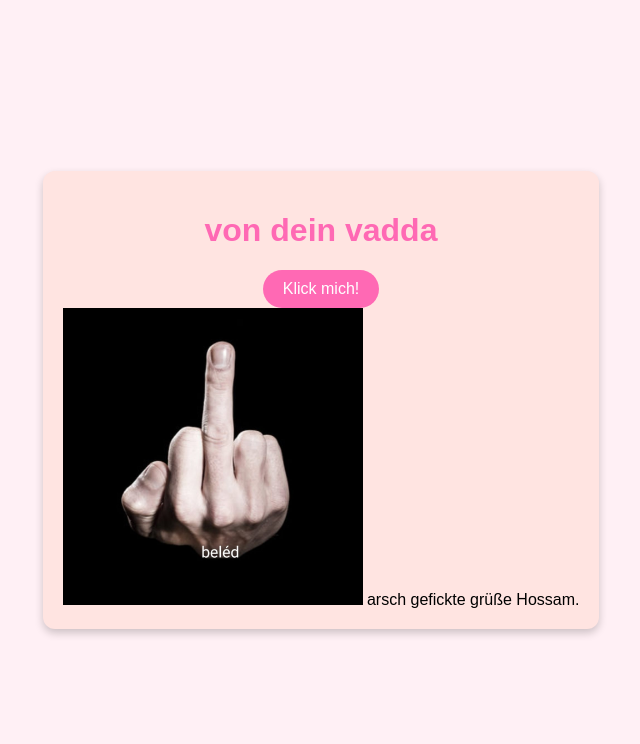
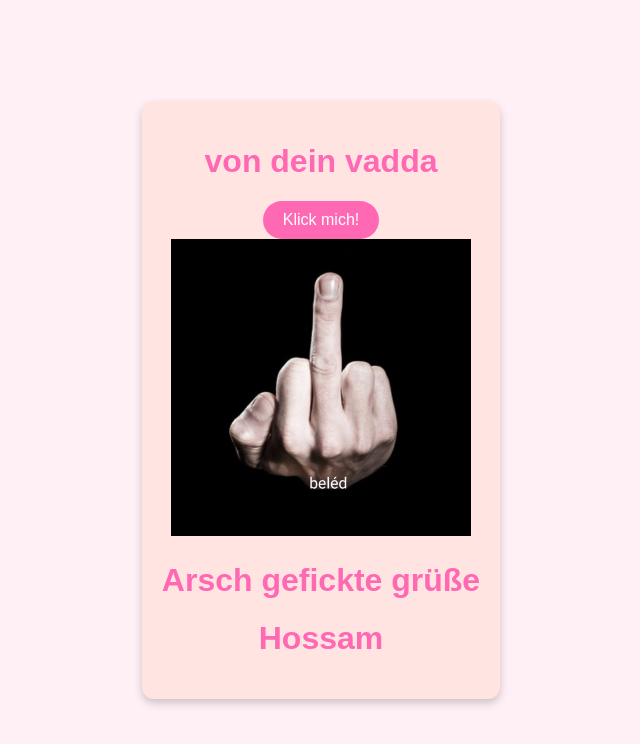
Before and after one commit to hamza20081/klein-kind, a plain HTML site: page index.html in a window 1280 px wide. Both pictures are taken after a click on the button "Klick mich!". Shown: the whole page, without its empty margins (319-959 px from the left). Drawn offline with Linux system fonts and the light colour scheme.

Commit message:
Update index.html

```diff
--- a/index.html
+++ b/index.html
@@ -13,10 +13,11 @@
 
         <div id="message" class="hidden">
             <img src="test1.jpg" width="300"/>
-            <p1>arsch gefickte grüße
-            Hossam.</p1>
+            <h1>Arsch gefickte grüße </h1>
+    	    <h1>Hossam</h1>
         </div>
     </div>
     <script src="script.js"></script>
+
 </body>
 </html>
```
